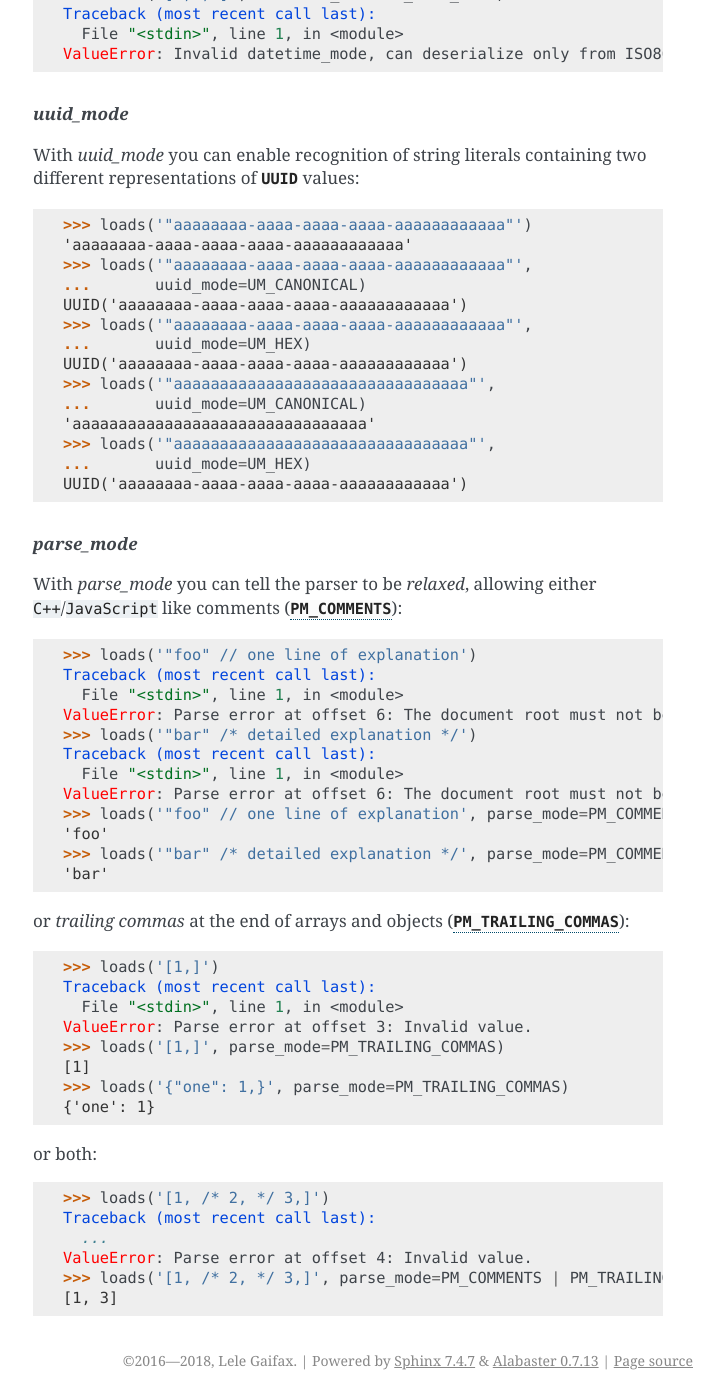
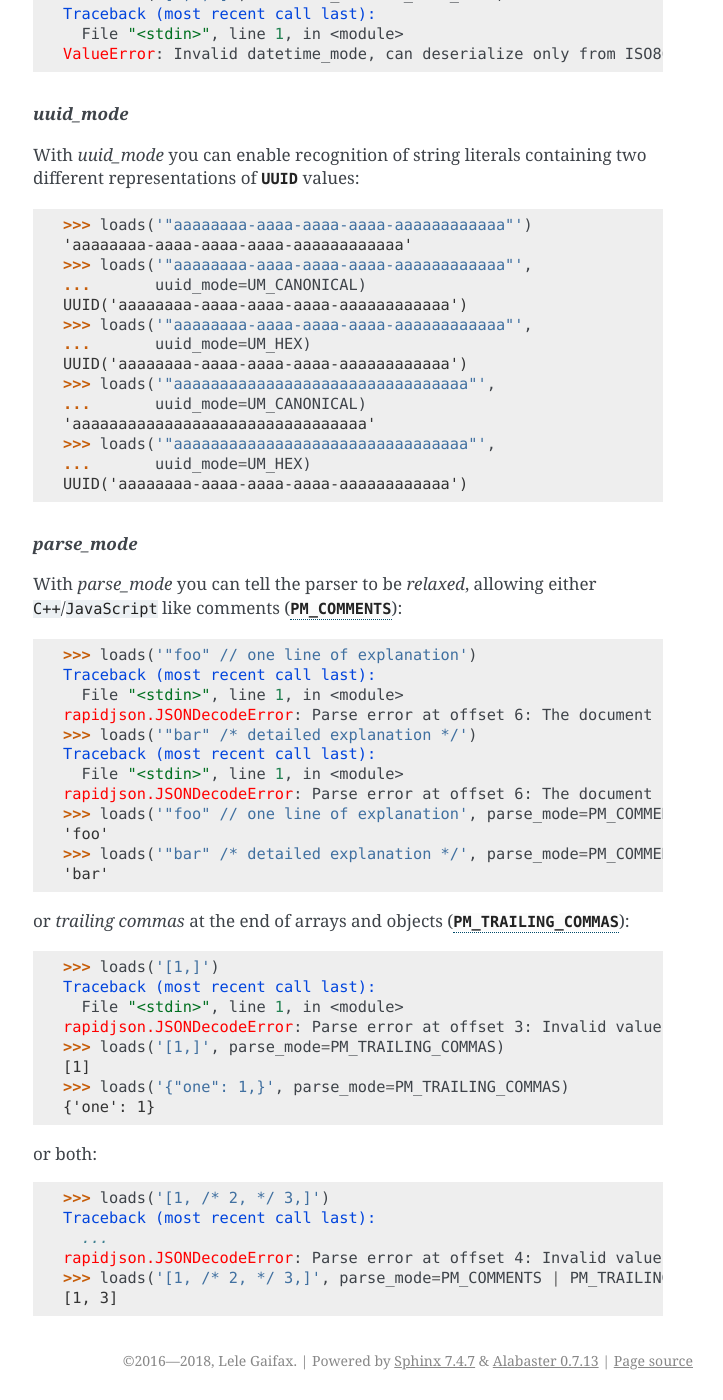
Before and after one commit to python-rapidjson/python-rapidjson, a Sphinx documentation site: the page built from docs/loads.rst, in a window 1280 px wide and 1400 px high, scrolled down 3673 px. Shown: the whole window, without its empty margins (417-1140 px from the left). Built offline with Sphinx 7.4.7, drawn with Linux system fonts in a browser that asks for light colours; some of the changed text lies outside the part shown.

Commit message:
Adjust doctests per commit 8c1f7647c2430857f31724d1d219533f662f9ca9

```diff
--- a/docs/loads.rst
+++ b/docs/loads.rst
@@ -86,11 +86,11 @@
       >>> loads('[NaN, Infinity]', number_mode=NM_NATIVE)
       Traceback (most recent call last):
         File "<stdin>", line 1, in <module>
-      ValueError: … Out of range float values are not JSON compliant
+      rapidjson.JSONDecodeError: … Out of range float values are not JSON compliant
       >>> loads('[NaN, Infinity]', allow_nan=False)
       Traceback (most recent call last):
         File "<stdin>", line 1, in <module>
-      ValueError: … Out of range float values are not JSON compliant
+      rapidjson.JSONDecodeError: … Out of range float values are not JSON compliant
 
    Normally all floating point literals present in the JSON structure will be loaded as
    Python :class:`float` instances, with :data:`NM_DECIMAL` they will be returned as
@@ -257,11 +257,11 @@
       >>> loads('"foo" // one line of explanation')
       Traceback (most recent call last):
         File "<stdin>", line 1, in <module>
-      ValueError: Parse error at offset 6: The document root must not be followed by other values.
+      rapidjson.JSONDecodeError: Parse error at offset 6: The document root must not be followed by other values.
       >>> loads('"bar" /* detailed explanation */')
       Traceback (most recent call last):
         File "<stdin>", line 1, in <module>
-      ValueError: Parse error at offset 6: The document root must not be followed by other values.
+      rapidjson.JSONDecodeError: Parse error at offset 6: The document root must not be followed by other values.
       >>> loads('"foo" // one line of explanation', parse_mode=PM_COMMENTS)
       'foo'
       >>> loads('"bar" /* detailed explanation */', parse_mode=PM_COMMENTS)
@@ -274,7 +274,7 @@
       >>> loads('[1,]')
       Traceback (most recent call last):
         File "<stdin>", line 1, in <module>
-      ValueError: Parse error at offset 3: Invalid value.
+      rapidjson.JSONDecodeError: Parse error at offset 3: Invalid value.
       >>> loads('[1,]', parse_mode=PM_TRAILING_COMMAS)
       [1]
       >>> loads('{"one": 1,}', parse_mode=PM_TRAILING_COMMAS)
@@ -287,7 +287,7 @@
       >>> loads('[1, /* 2, */ 3,]')
       Traceback (most recent call last):
         ...
-      ValueError: Parse error at offset 4: Invalid value.
+      rapidjson.JSONDecodeError: Parse error at offset 4: Invalid value.
       >>> loads('[1, /* 2, */ 3,]', parse_mode=PM_COMMENTS | PM_TRAILING_COMMAS)
       [1, 3]
 
--- a/docs/validator.rst
+++ b/docs/validator.rst
@@ -67,11 +67,11 @@
          ...
          ('type', '#/items', '#/0')
 
-      When `json` is not a valid JSON document, a :exc:`ValueError` is raised instead:
+      When `json` is not a valid JSON document, a :exc:`JSONDecodeError` is raised instead:
 
       .. doctest::
 
          >>> validate('x')
          Traceback (most recent call last):
            File "<stdin>", line 1, in <module>
-         ValueError: Invalid JSON
+         rapidjson.JSONDecodeError: Invalid JSON
```
